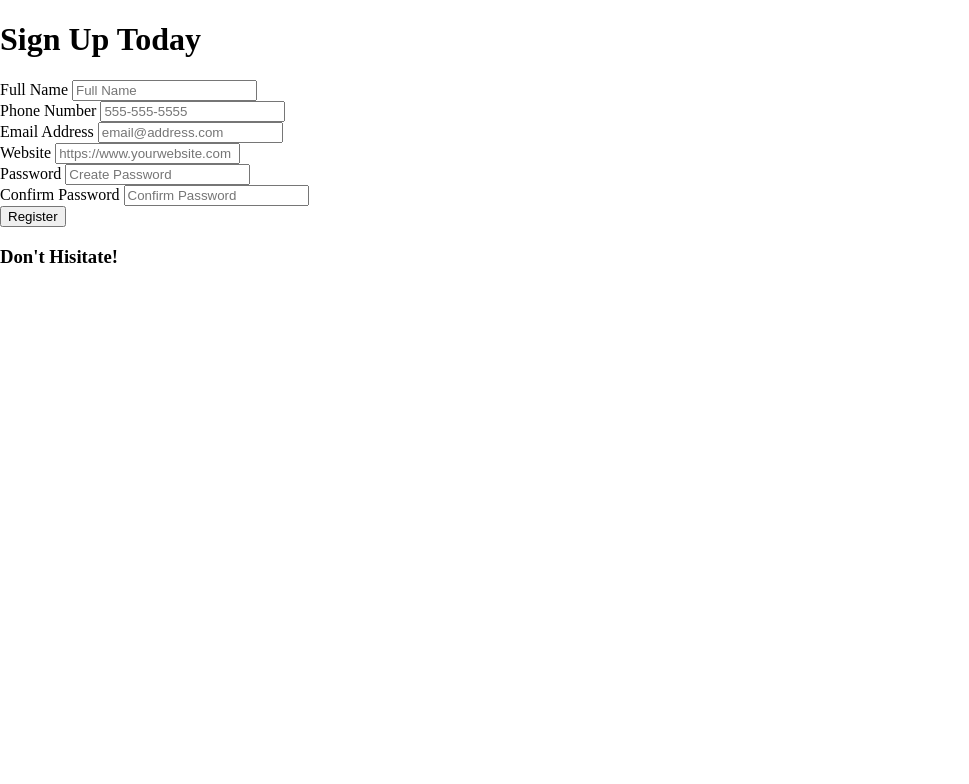
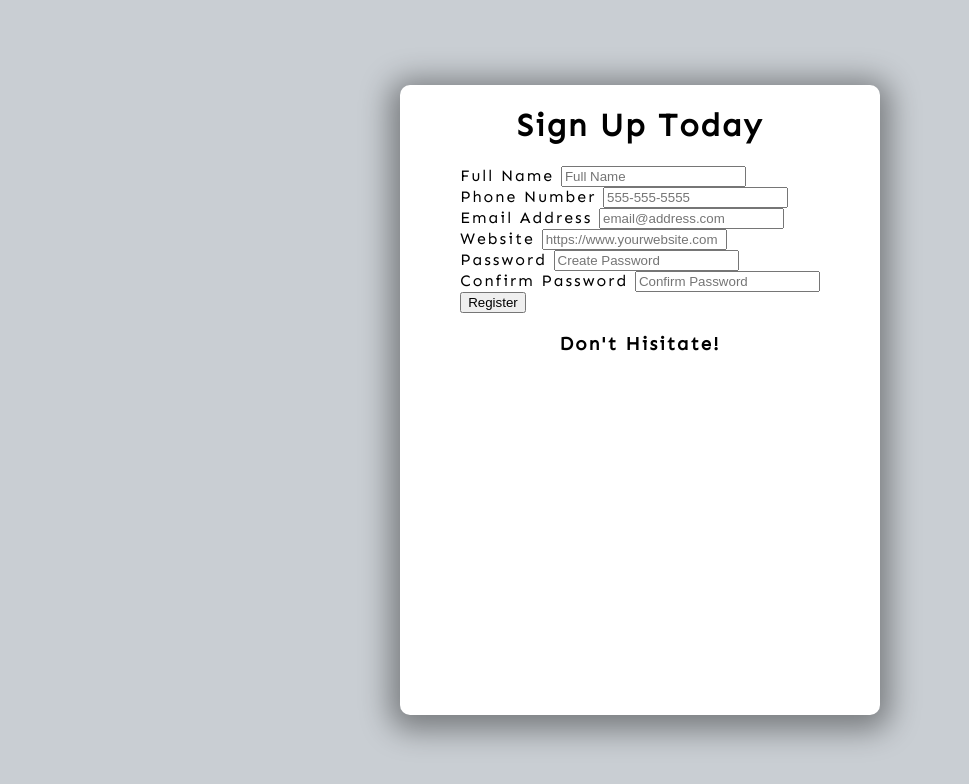
Before and after one commit to 4rlm/form-validation, a plain HTML site: page index.html in a window 1280 px wide. Shown: the whole page, without its empty margins (0-969 px from the left). Drawn offline with Linux system fonts and the light colour scheme.

Commit message:
Build UI - CSS (Body, Container), Google Fonts

```diff
--- a/style.css
+++ b/style.css
@@ -1,3 +1,4 @@
+@import url('https://fonts.googleapis.com/css2?family=Sen&display=swap');
 html {
   box-sizing: border-box;
 }
@@ -5,4 +6,21 @@ html {
 body {
   margin: 0;
   min-height: 100vh;
+  font-family: 'Sen', sans-serif;
+  letter-spacing: 2px;
+  display: flex;
+  align-items: center;
+  justify-content: center;
+  background-color: #c9ced3;
 }
+
+.container {
+  width: 480px;
+  height: 630px;
+  background-color: white;
+  display: flex;
+  flex-direction: column;
+  align-items: center;
+  border-radius: 10px;
+  box-shadow: 0 5px 30px 10px rgba(0, 0, 0, 0.4);
+}
```
